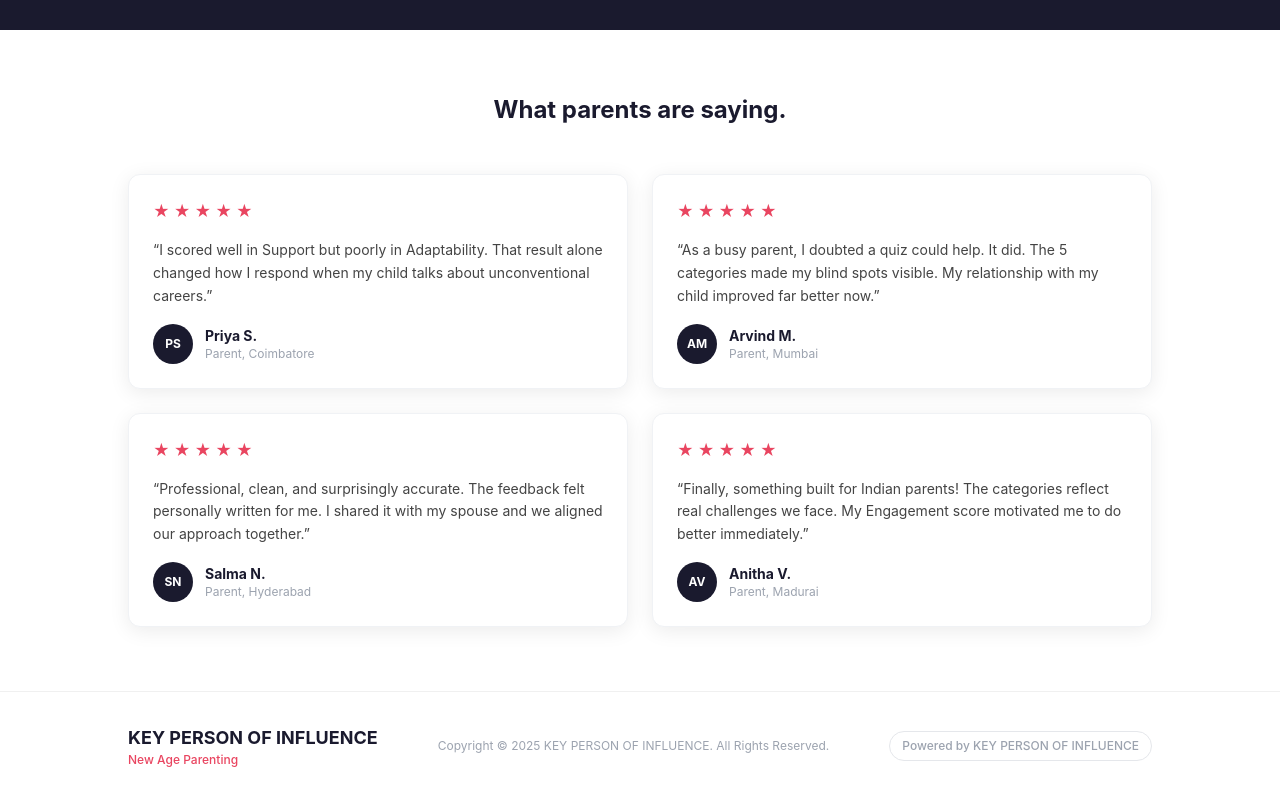
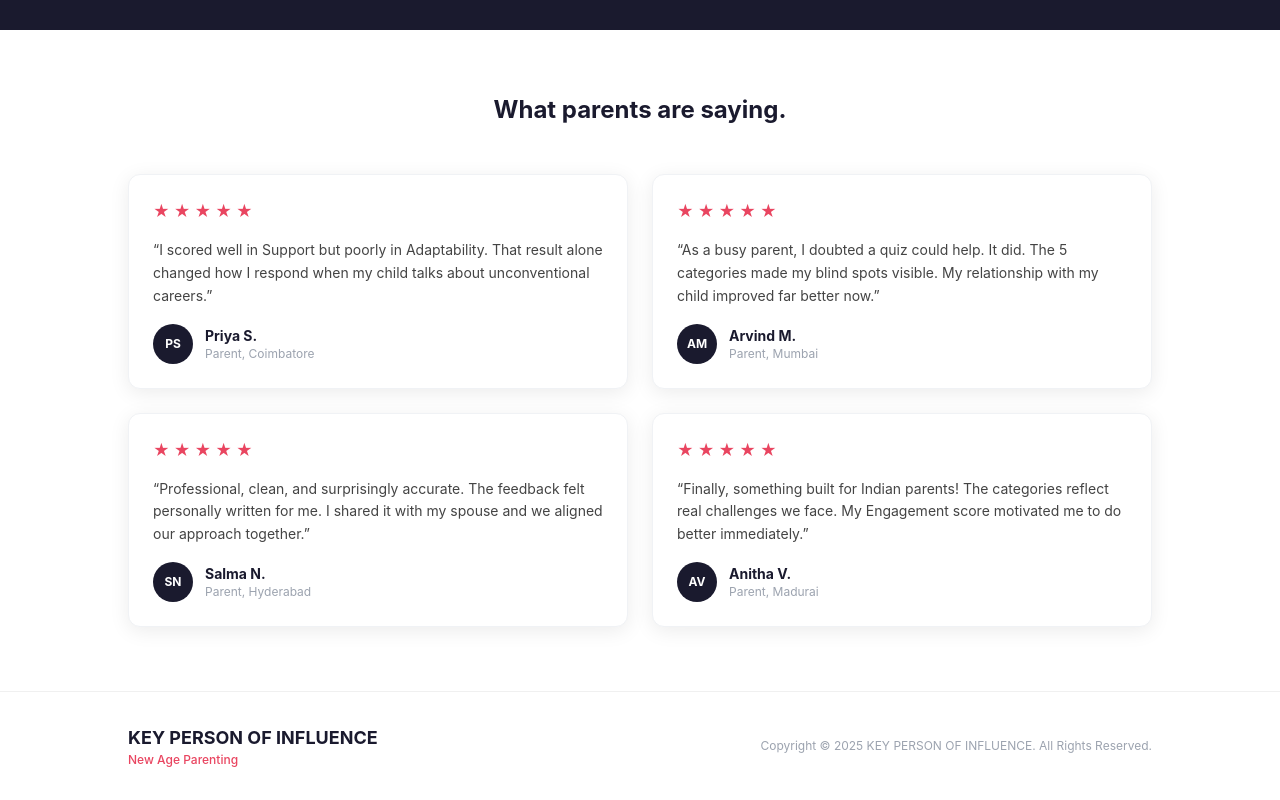
Before and after one commit to akshobdhira/score-app, a Next.js app: page / in a window 1280 px wide. Shown: the part 3200-4000 px from the top of the page. Built offline with nearby package versions, Linux system fonts and the light colour scheme.

Commit message:
removed the powered by tag in the footer

```diff
--- a/src/app/page.tsx
+++ b/src/app/page.tsx
@@ -641,16 +641,6 @@ export default function LandingPage() {
             Copyright &copy; 2025 KEY PERSON OF INFLUENCE. All Rights Reserved.
           </p>
 
-          {/* Right — badge */}
-          <p
-            className="text-xs font-medium px-3 py-1.5 rounded-full"
-            style={{
-              color: '#9CA3AF',
-              border: '1px solid #E5E7EB',
-            }}
-          >
-            Powered by KEY PERSON OF INFLUENCE
-          </p>
         </div>
       </footer>
     </div>
```
